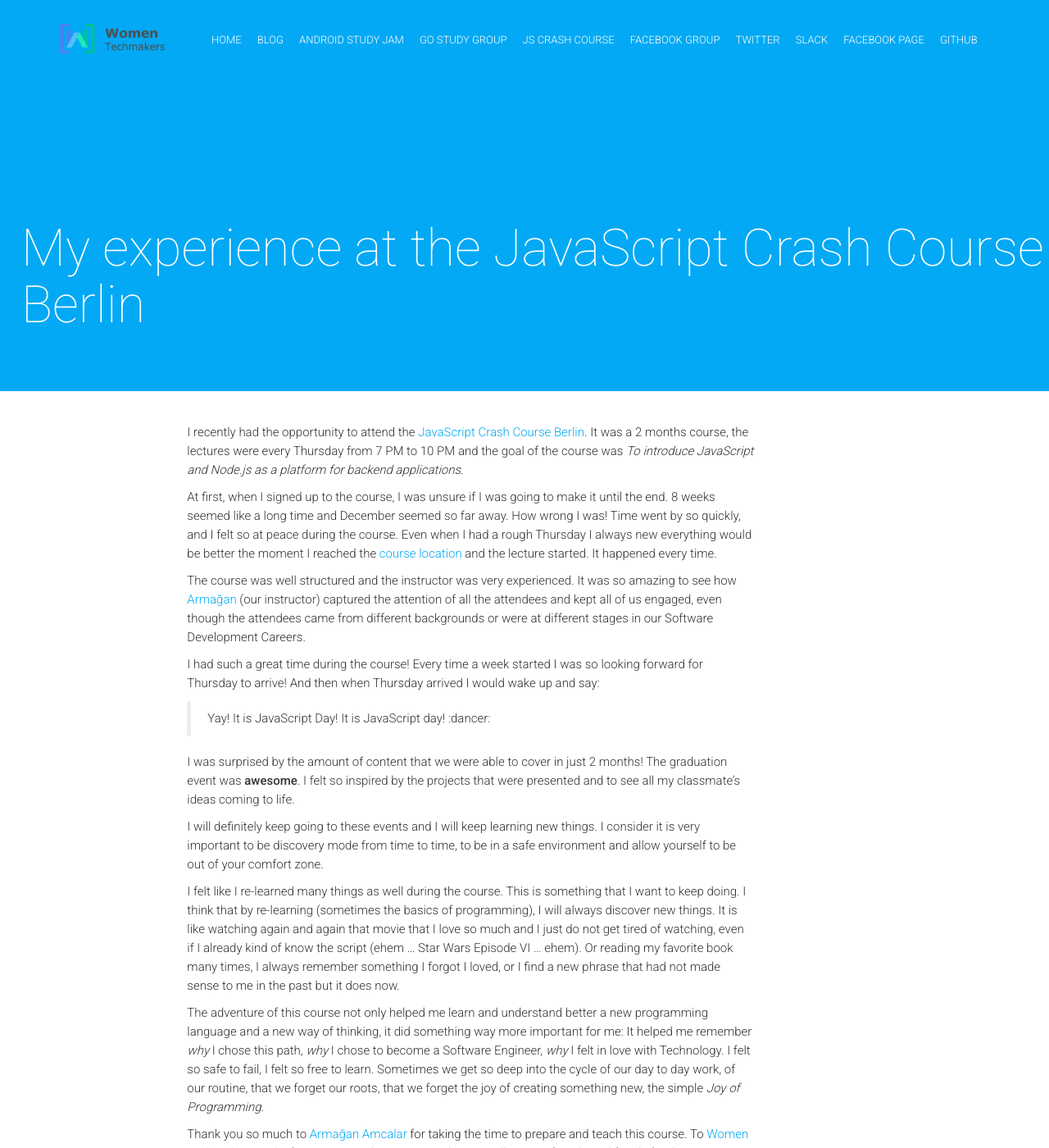
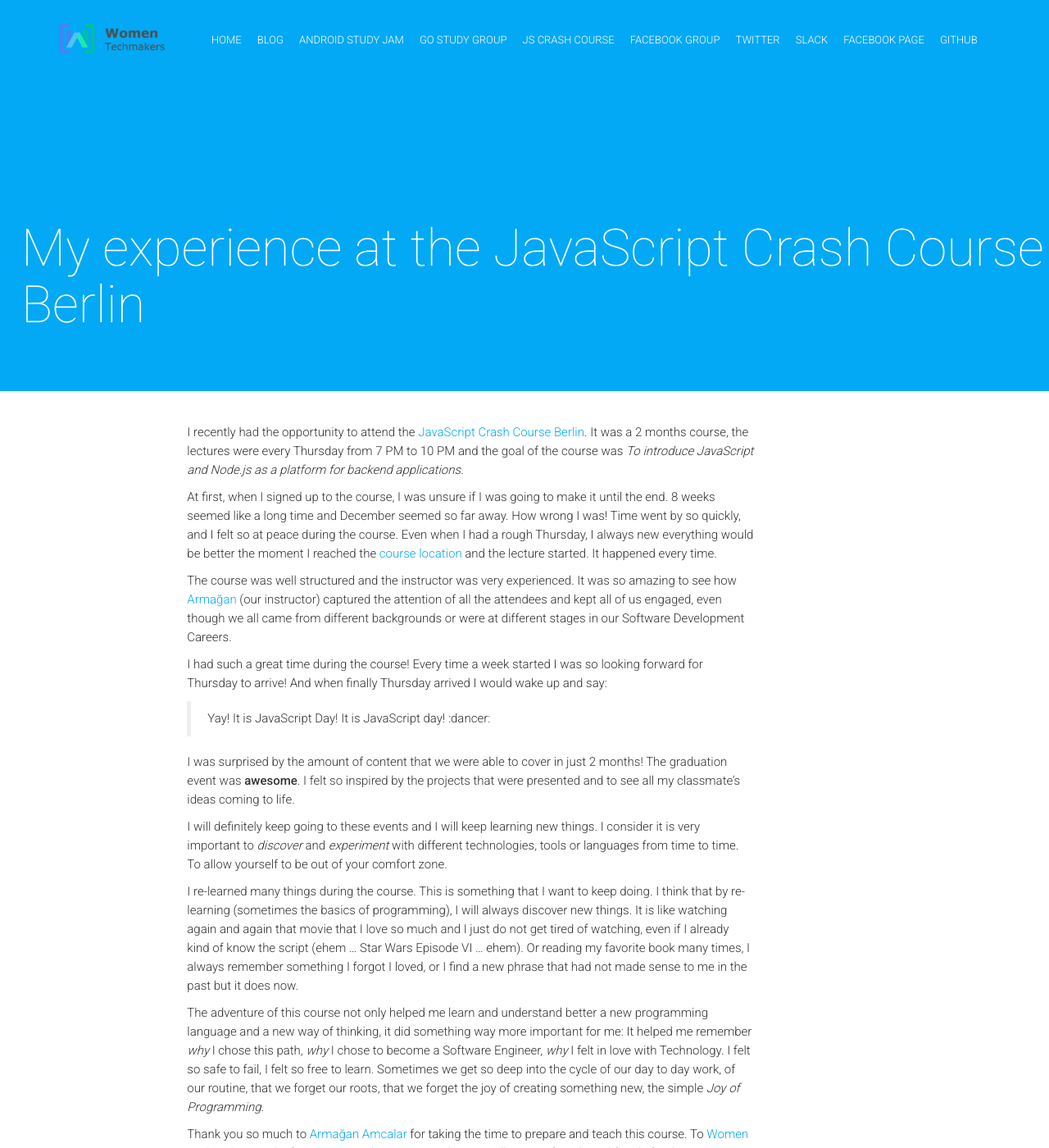
Before and after one commit to WTMBerlin/wtmberlin.github.io, a Jekyll site: the page built from _posts/2017-12-12-my-experience-at-js-crash-course.markdown, in a window 1280 px wide and 1400 px high. Shown: the whole window at 82% size. Built offline with Jekyll 4.4.1, drawn with Linux system fonts in a browser that asks for light colours; nearby versions of some CDN libraries; comment, search, counter and statistics services are not loaded.

Commit message:
Editing the post.

```diff
--- a/_posts/2017-12-12-my-experience-at-js-crash-course.markdown
+++ b/_posts/2017-12-12-my-experience-at-js-crash-course.markdown
@@ -11,17 +11,17 @@
 
 At first, when I signed up to the course, I was unsure if I was going to make it until the end. 8 weeks seemed like a
 long time and December seemed so far away. How wrong I was! Time went by so quickly, and I felt so at peace during the
-course. Even when I had a rough Thursday I always new everything would be better the moment I reached the
+course. Even when I had a rough Thursday, I always new everything would be better the moment I reached the
 [course location](https://king.com/de) and the lecture started. It happened every time.
 
 The course was well structured and the instructor was very experienced. It was so amazing to see how
 [Armağan](https://arm.ag/) (our instructor) captured the attention of all the attendees and kept all of us engaged,
-even though the attendees came from different backgrounds or were at different stages in our Software Development
+even though we all came from different backgrounds or were at different stages in our Software Development
 Careers.
 
 
 I had such a great time during the course! Every time a week started I was so looking forward for Thursday to arrive!
-And then when Thursday arrived I would wake up and say:
+And when finally Thursday arrived I would wake up and say:
 > Yay! It is JavaScript Day! It is JavaScript day! :dancer:
 
 
@@ -29,10 +29,10 @@
 **awesome**. I felt so inspired by the projects that were presented and to see all my classmate's ideas coming to life.
 
 I will definitely keep going to these events and I will keep learning new things. I consider it is very important to
-be discovery mode from time to time, to be in a safe environment and allow yourself to be out of your
-comfort zone.
+_discover_ and _experiment_ with different technologies, tools or languages from time to time. To allow yourself to be
+out of your comfort zone.
 
-I felt like I re-learned many things as well during the course. This is something that I want to keep doing.
+I re-learned many things during the course. This is something that I want to keep doing.
 I think that by re-learning (sometimes the basics of programming), I will always discover new things. It is like watching
 again and again that movie that I love so much and I just do not get tired of watching, even if I already kind of
 know the script (ehem ... Star Wars Episode VI ... ehem). Or reading my favorite book many times, I always remember
```
